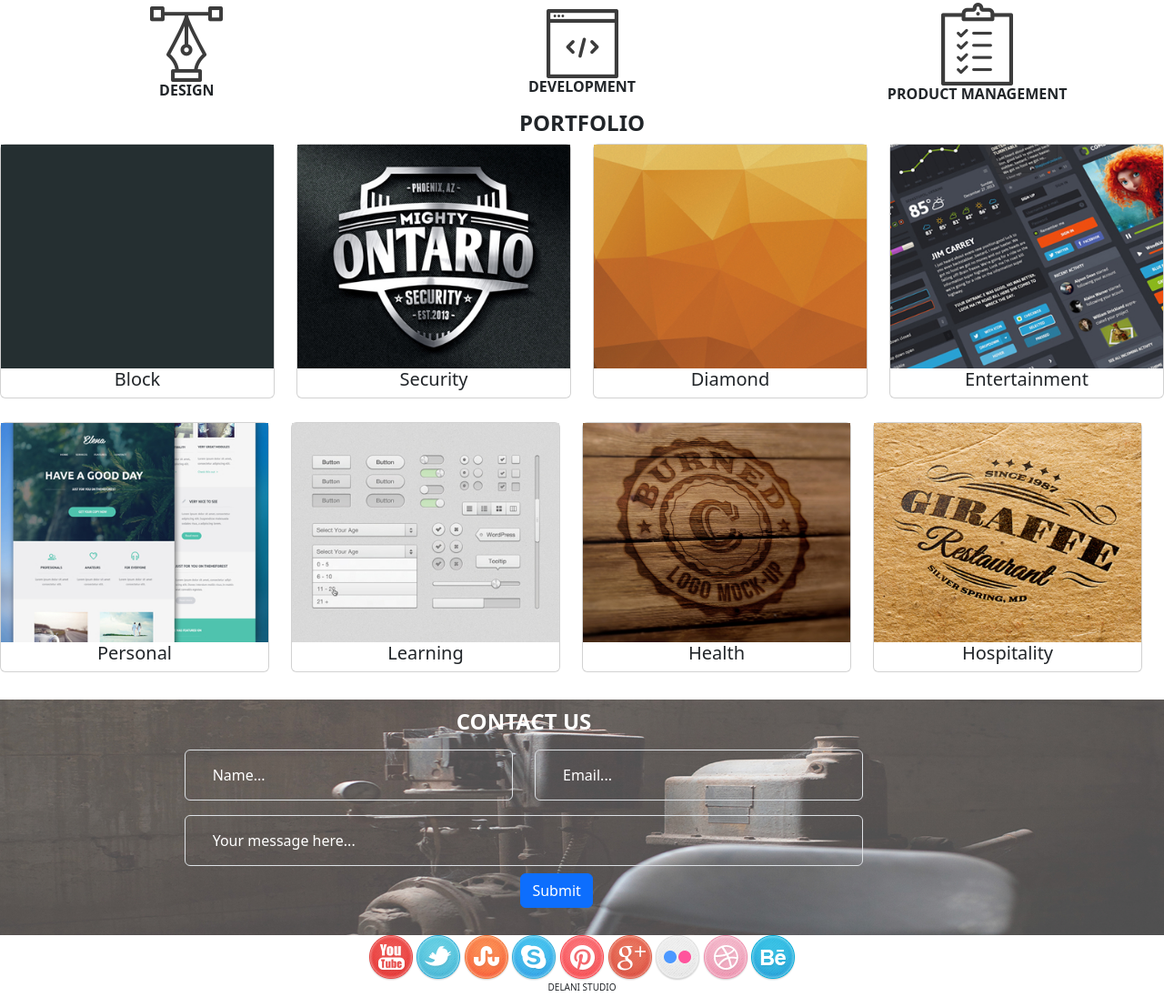
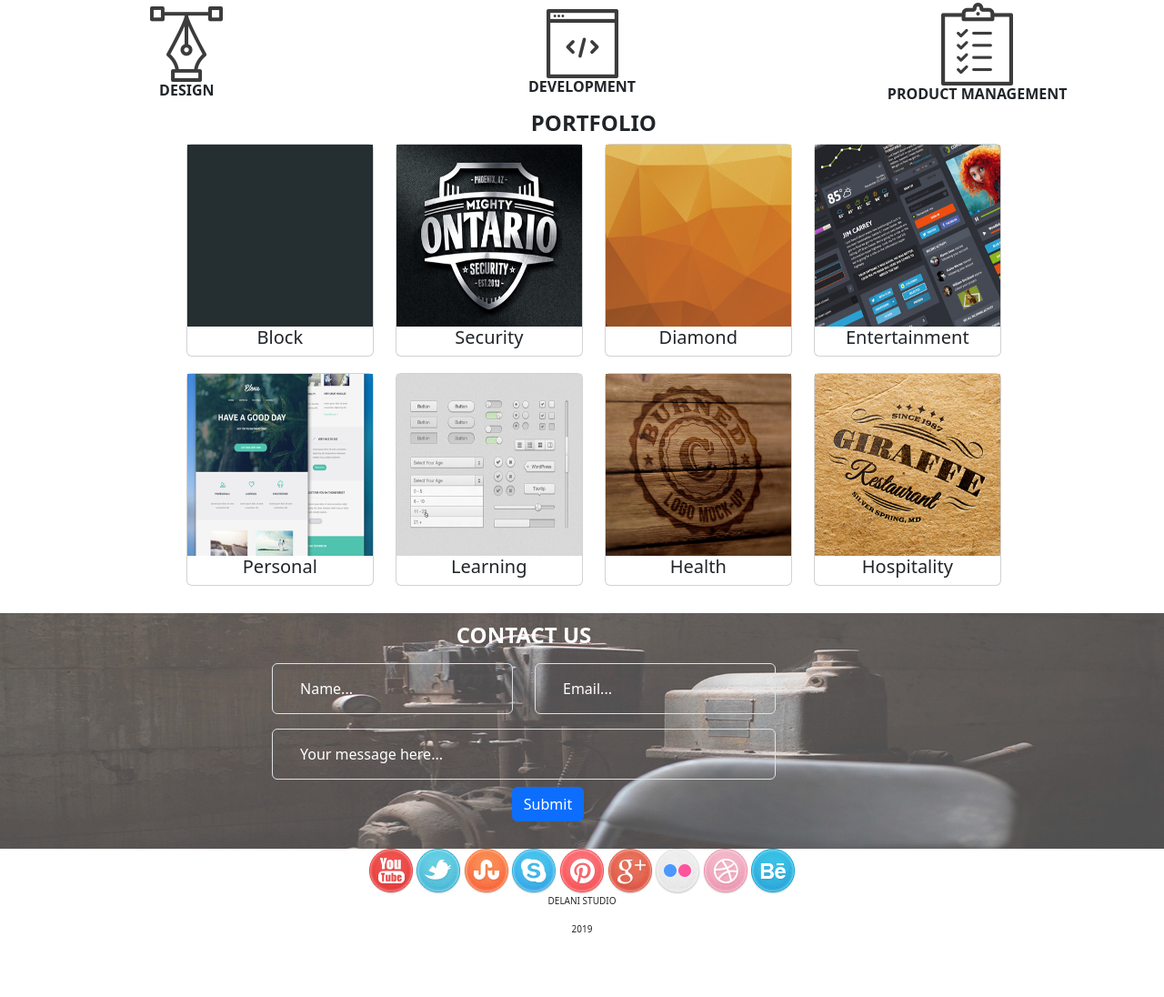
Before and after one commit to omwano/week_threeip, a plain HTML site: page index.html in a window 1280 px wide. Shown: the part 739-1835 px from the top of the page at 91% size. After the commit the page ends 1784 px from the top, so only its background shows below. Drawn offline with Linux system fonts and the light colour scheme; a web font is replaced by a local one.

Commit message:
update content

```diff
--- a/css/custom.css
+++ b/css/custom.css
@@ -36,11 +36,12 @@
   max-height: 100%;
 }
 .portfolio {
-  max-width: 100%;
-}
-.projects_heading {
-padding-left: 0%;
-padding-right: 0%;
+  display: flex;
+  flex-wrap: wrap;
+  align-items: center;
+  justify-content: center;
+  margin-left: 16%;
+  margin-right: 14%;
 }
 
 .portfolio_list {
@@ -54,17 +55,15 @@ padding-right: 0%;
 .projects_heading {
   display: none;
   background-color: white;
-  opacity: 0.8;
+  justify-content: center;
+  align-items: center;
+  opacity: 0.1;
   z-index: 1;
-  font-size: small;
   height: 100%;
   width: 100%;
-  padding-top: 20%;
-  padding-right: 10%;
   position: absolute;
-  top: 50%;
-  left: 50%
-  transform; translate:(-50%, -50%);
+  top:0%;
+  transition:0.2s;
   }
 
   .hidden-content {
--- a/index.html
+++ b/index.html
@@ -71,56 +71,56 @@
     <div class="containerS portfolio">
       <h4><strong>PORTFOLIO</strong></h4>
       <div class="row padding" id="portfolio_list">
-        <div class="col col-md-3">
+        <div class="col col-md-3 position-relative">
           <div class="card text-center" id="proj1">
-            <img src="assets/portfolio/proj1.jpg" alt="image not found">
+            <img height="200" src="assets/portfolio/proj1.jpg" alt="image not found">
             <h5 class="project_heading text-center" id="proj1-title">Block</h5>
           </div>
         </div>
 
 
-    <div class="col col-md-3">
+    <div class="col col-md-3 position-relative">
       <div class="card text-center" id="proj2">
-        <img src="assets/portfolio/proj2.jpg" alt="image not found">
+        <img height="200" src="assets/portfolio/proj2.jpg" alt="image not found">
         <h5 class="project_heading text-center" id="proj2-title">Security</h5>
       </div>
     </div>
     <div class="col col-md-3">
       <div class="card text-center" id="proj3">
-      <img src="assets/portfolio/proj3.jpg" alt="image not found">
+      <img height="200" src="assets/portfolio/proj3.jpg" alt="image not found">
       <h5 class="project_heading text-center" id="proj3-title">Diamond</h5>
       </div>
     </div>
-    <div class="col col-md-3">
+    <div class="col col-md-3 position-relative">
       <div class="card text-center" id="proj4">
-        <img src="assets/portfolio/proj4.jpg" alt="image not found">
+        <img height="200" src="assets/portfolio/proj4.jpg" alt="image not found">
         <h5 class="project_heading text-center" id="proj4-title">Entertainment</h5>
       </div>
     </div>
-    <div class="row portfolio_list" id="portfolio_list2">
-      <div class="col col-md-3">
+
+      <div class="col col-md-3 position-relative portfolio_list">
         <div class="card text-center" id="proj5">
-          <img src="assets/portfolio/proj5.jpg" alt="image not found">
+          <img height="200" src="assets/portfolio/proj5.jpg" alt="image not found">
           <h5 class="project_heading text-center" id="proj5-title">Personal</h5>
         </div>
       </div>
 
-            <div class="col col-md-3">
+            <div class="col col-md-3 position-relative portfolio_list">
         <div class="card text-center" id="proj6">
-          <img src="assets/portfolio/proj6.jpg" alt="image not found">
+          <img height="200" src="assets/portfolio/proj6.jpg" alt="image not found">
           <h5 class="project_heading text-center" id="proj6-title">Learning</h5>
         </div>
       </div>
-      <div class="col col-md-3">
+      <div class="col col-md-3 position-relative portfolio_list">
         <div class="card text-center" id="proj7">
-          <img src="assets/portfolio/proj7.jpg" alt="image not found">
+          <img height="200" src="assets/portfolio/proj7.jpg" alt="image not found">
           <h5 class="project_heading text-center" id="proj7-title">Health</h5>
         </div>
       </div>
 
-      <div class="col col-md-3">
+      <div class="col col-md-3 position-relative portfolio_list">
         <div class="card text-center" id="proj8">
-          <img src="assets/portfolio/proj8.jpg" alt="image not found">
+          <img height="200" src="assets/portfolio/proj8.jpg" alt="image not found">
           <h5 class="project_heading text-center" id="proj8-title">Hospitality</h5>
         </div>
       </div>
@@ -135,20 +135,20 @@
     <h4><strong>CONTACT US</strong></h4>
       <form id="form1">
         <div class="row form-group justify-content-center align-items-center">
-        <div class="col-md-4">
+        <div class="col-md-3">
           <input type="text" value="Name..." placeholder="name..." class="form-control" required="" id="name">
         </div>
-        <div class="col-md-4">
+        <div class="col-md-3">
         <input type="email" placeholder="email..." value="Email..." class="form-control" id="email">
         </div>
         </div>
-    <div class="row form-group justify-content-center align-items-center">
-      <div class="col-md-8" id="message">
+    <div class="row justify-content-center align-items-center">
+      <div class="col-md-6" rows="10" id="message">
         <input type="text" value="Your message here..." placeholder="Your message here..." required="" class="form-control message" id="message">
       </div>
     </div>
     <div class="row form-group justify-content-center align-items-center">
-      <div class="col-md-4">
+      <div class="col-md-3">
         <button type="submit" class="btn btn-primary">Submit</button>
       </div>
     </div>
```
Also changed, not shown: 1 other file.
